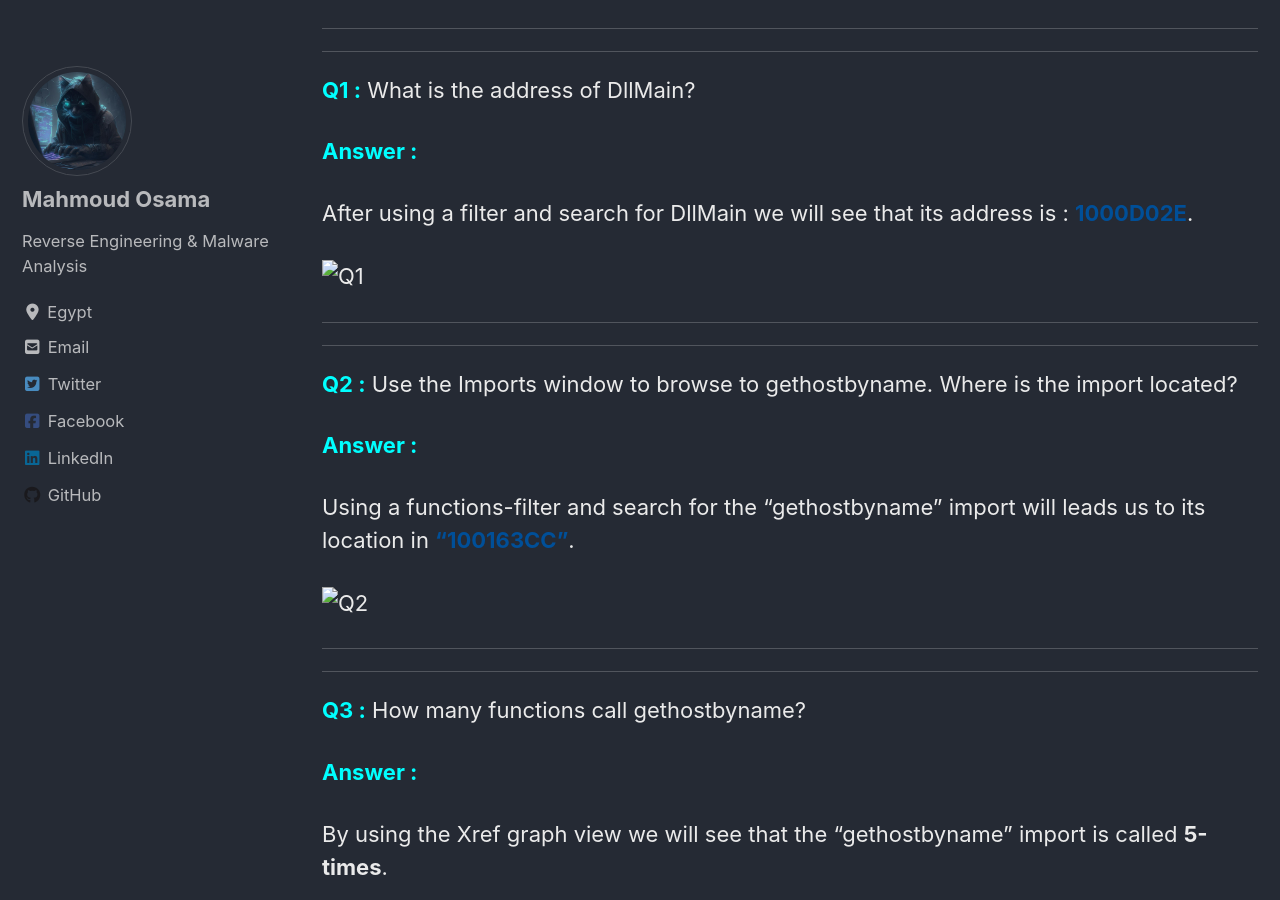
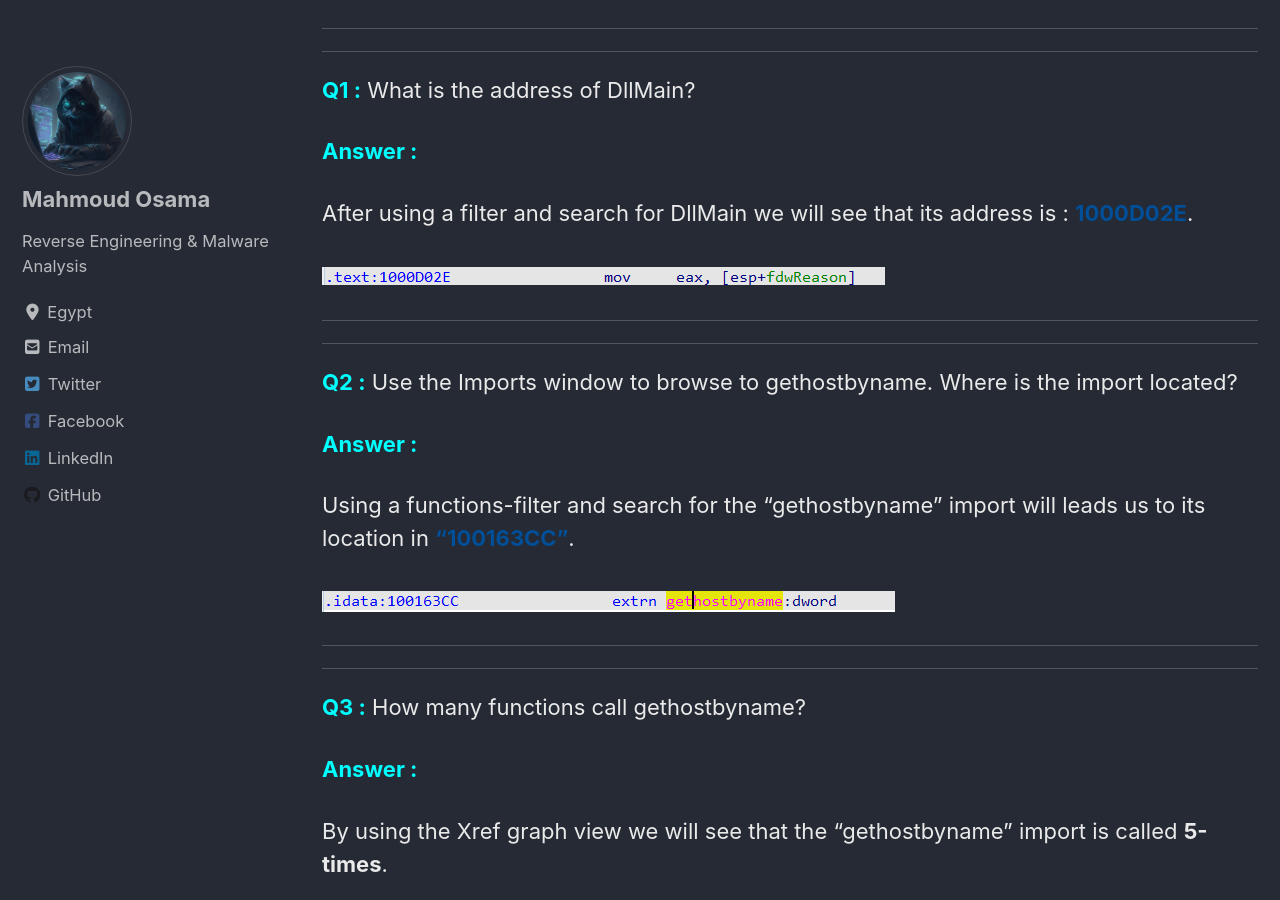
Before and after one commit to 0xS0ME0NE/0xS0ME0NE.github.io, a Jekyll site: the page built from _posts/Tutorials-Labs/2024-04-26-PMACh5.md, in a window 1280 px wide and 900 px high, scrolled down 395 px. Built offline with Jekyll 4.4.1, drawn with Linux system fonts in a browser that asks for light colours; cached includes are drawn as plain includes; nearby versions of some CDN libraries.

Commit message:
editing PMA ch5 images

```diff
--- a/_posts/Tutorials-Labs/2024-04-26-PMACh5.md
+++ b/_posts/Tutorials-Labs/2024-04-26-PMACh5.md
@@ -2,7 +2,7 @@
 title: "Chapter-5 PMA Write-up"
 classes: wide
 header:
-  teaser: assets/images/Covers/PMA_logo.jpg
+  teaser: /assets/images/Covers/PMA_logo.jpg
 ribbon: DarkGray
 description: "A solution to chapter-5 lab from (Practical Malware Analysis) Book"
 categories:
@@ -30,7 +30,7 @@ What is the address of DllMain?
 
  After using a filter and search for DllMain we will see that its address is : <span style="color:#004F98;">**1000D02E**</span>.
 
-![Q1](assets/images/Tutorials-Labs/PMAch5/Q1.png)
+![Q1](/assets/images/Tutorials-Labs/PMAch5/Q1.png)
 
 ___
 ___
@@ -44,7 +44,7 @@ Use the Imports window to browse to gethostbyname. Where is the import located?
 
  Using a functions-filter and search for the "gethostbyname" import will leads us to its location in <span style="color:#004F98;">**"100163CC"**</span>.
 
-![Q2](assets/images/Tutorials-Labs/PMAch5/Q2.png)
+![Q2](/assets/images/Tutorials-Labs/PMAch5/Q2.png)
 
 ___
 ___
@@ -58,7 +58,7 @@ How many functions call gethostbyname?
 
   By using the Xref graph view we will see that the "gethostbyname" import is called **5-times**.
 
-![Q3](assets/images/Tutorials-Labs/PMAch5/Q3.png)
+![Q3](/assets/images/Tutorials-Labs/PMAch5/Q3.png)
 
 ___
 ___
@@ -76,7 +76,7 @@ Along with an IDA-PRO comment says :
 "[This is RDO]pics.praticalmalwareanalys" which is the value stored in eax (the parameter of our function)
 So the requested DNS is: <span style="color:#004F98;">**pics.practicalmalwareanalysis.com**</span>.
 
-![Q4](assets/images/Tutorials-Labs/PMAch5/Q4.png)
+![Q4](/assets/images/Tutorials-Labs/PMAch5/Q4.png)
 
 ___
 ___
@@ -90,7 +90,7 @@ How many local variables has IDA Pro recognized for the subroutine at
 
 By using pseudocode view we wil see that there are <span style="color:#004F98;">**23**</span> local variable ( the ones with negative offsets).
 
-![Q5](assets/images/Tutorials-Labs/PMAch5/Q5.png)
+![Q5](/assets/images/Tutorials-Labs/PMAch5/Q5.png)
 
 ___
 ___
@@ -104,7 +104,7 @@ How many parameters has IDA Pro recognized for the subroutine at
 
 Only <span style="color:#004F98;">**one**</span>  that IDA Pro has recognized, It has been named to <span style="color:#004F98;">**"lpThreadParameter"**</span>
 
-![Q6](assets/images/Tutorials-Labs/PMAch5/Q6.png)
+![Q6](/assets/images/Tutorials-Labs/PMAch5/Q6.png)
 
 ___
 ___
@@ -118,7 +118,7 @@ Use the Strings window to locate the string \cmd.exe /c in the disassembly. Wher
 After using a string filter for the string contains "\cmd.exe /c", by
 double clicking it we will find it at <span style="color:#004F98;">**"10095B34"**</span>.
 
-![Q7](assets/images/Tutorials-Labs/PMAch5/Q7.png)
+![Q7](/assets/images/Tutorials-Labs/PMAch5/Q7.png)
 
 ___
 ___
@@ -131,13 +131,13 @@ What is happening in the area of code that references \cmd.exe /c?
 
 - Now we see that some values are pushed into the stack that catch out eyes like "quit", "exit", "minstall" and "inject".
 
-    ![Q8-a](assets/images/Tutorials-Labs/PMAch5/Q8-a.png)
+    ![Q8-a](/assets/images/Tutorials-Labs/PMAch5/Q8-a.png)
 
-    ![Q8-b](assets/images/Tutorials-Labs/PMAch5/Q8-b.png)
+    ![Q8-b](/assets/images/Tutorials-Labs/PMAch5/Q8-b.png)
 
 - Scrolling down more, we an array say "Encrypt magic for this Remote Shell Session".
 
-    ![Q8-c](assets/images/Tutorials-Labs/PMAch5/Q8-c.png)
+    ![Q8-c](/assets/images/Tutorials-Labs/PMAch5/Q8-c.png)
 - I don't know what is happening here for certain, best guess will be that this is a remote shell session.
 
 ___
@@ -153,16 +153,16 @@ In the same area, at 0x100101C8, it looks like dword_1008E5C4 is a global variab
 
 * The "dword_1008E5C4" is in .data  section, So using Xref we will see 2 functions read its data and only one writes it
 
-  ![Q9-a](assets/images/Tutorials-Labs/PMAch5/Q9-a.png)
+  ![Q9-a](/assets/images/Tutorials-Labs/PMAch5/Q9-a.png)
 
 *  By double clicking on it, we notice that the "dword_1008E5C4" stores what is in EAX which is the returning value of calling sub_10003695
 
-    ![Q9-b](assets/images/Tutorials-Labs/PMAch5/Q9-b.png)
+    ![Q9-b](/assets/images/Tutorials-Labs/PMAch5/Q9-b.png)
 
 * By gitting into sub_10003695 we will see a call to "GetVersionExA" function which is responsible for gathering some information about the OS version (Read more from [here](https://learn.microsoft.com/en-us/windows/win32/api/winnt/ns-winnt-osversioninfoa))
 and compare it with "2" later in "0x100036B7"
 
-  ![Q9-c](assets/images/Tutorials-Labs/PMAch5/Q9-c.png)
+  ![Q9-c](/assets/images/Tutorials-Labs/PMAch5/Q9-c.png)
 
 ***In Breif :***
     the dword_1008E5C4 stores <span style="color:#004F98;">**the OS version.**</span>
@@ -178,11 +178,11 @@ A few hundred lines into the subroutine at 0x1000FF58, a series of comparisons u
 
 * As we see, if the string comparison to robotwork is successful (when memcmp returns 0) the The jnz at will not be taken and the call to "sub_100052A2" will occure,
 
-  ![Q10-a](assets/images/Tutorials-Labs/PMAch5/Q10-a.png)
+  ![Q10-a](/assets/images/Tutorials-Labs/PMAch5/Q10-a.png)
 
 * By going to "sub_100052A2" we will see that it gather some information about "SOFTWARE\Microsoft\Windows\CurrentVersion"
 
-  ![Q10-b](assets/images/Tutorials-Labs/PMAch5/Q10-b.png)
+  ![Q10-b](/assets/images/Tutorials-Labs/PMAch5/Q10-b.png)
 
 
 ___
@@ -197,13 +197,13 @@ What does the export PSLIST do?
 
 
 * After finding PSLIST and by using the graphical view we will see that there is to ways the execution my follow depending on te result of calling "sub_100036C3"
-![Q11-c](assets/images/Tutorials-Labs/PMAch5/Q11-c.png)
+![Q11-c](/assets/images/Tutorials-Labs/PMAch5/Q11-c.png)
 
 *  The "sub_100036C3" looks like it gathetr some information about "OS version".
-![Q11-b](assets/images/Tutorials-Labs/PMAch5/Q11-b.png)
+![Q11-b](/assets/images/Tutorials-Labs/PMAch5/Q11-b.png)
 
 *  Both ways will lead us to "loc_1000705B" which sent out these information via network socket.
-![Q11-a](assets/images/Tutorials-Labs/PMAch5/Q11-a.png)
+![Q11-a](/assets/images/Tutorials-Labs/PMAch5/Q11-a.png)
 
 
 ___
@@ -219,7 +219,7 @@ the API functions alone, what could you rename this function?
 <span style="color:#00FFFF;">**Answer :**</span>
 
 Using Xref from "sub_10004E79", we will see that it uses " GetSystemDefaultLangID", "sprintf", "strlen", so I would name it "_get_language_ID"
-![Q12](assets/images/Tutorials-Labs/PMAch5/Q12.png)
+![Q12](/assets/images/Tutorials-Labs/PMAch5/Q12.png)
 
 
 ___
@@ -235,7 +235,7 @@ at a depth of 2?
 
 Using a custom cross-reference graph
 for "0x1000D02E", we will see that there is 4 functions called directly by "_DllMain@12".
-![Q13](assets/images/Tutorials-Labs/PMAch5/Q13.png)
+![Q13](/assets/images/Tutorials-Labs/PMAch5/Q13.png)
 
 
 ___
@@ -259,7 +259,7 @@ The sleep function takes eax as it's parameter, by going back in code we find th
 * At last the '30' is multiplied by '1000' and stored in eax
 * finally eax is passed to "Sleep", So the program will sleep by 30,000 milli_second (30 second).
 
-![Q14](assets/images/Tutorials-Labs/PMAch5/Q14.png)
+![Q14](/assets/images/Tutorials-Labs/PMAch5/Q14.png)
 
 
 ___
@@ -273,7 +273,7 @@ At 0x10001701 is a call to socket. What are the three parameters?
 
 Looking at this address we can see a call to socket which takes 3 parameters (protocol, type, and af) all of which are pushed to the stack prior to the call
 
-![Q15](assets/images/Tutorials-Labs/PMAch5/Q15.png)
+![Q15](/assets/images/Tutorials-Labs/PMAch5/Q15.png)
 
 
 ___
@@ -309,14 +309,14 @@ the in instruction, is there further evidence of VMware detection?
 
 * By searching for "ED" as a sequance of bytes we can see that it's in use with the string "VMXh" in "sub_10006196"
 
-    ![Q17-b](assets/images/Tutorials-Labs/PMAch5/Q17-b.png)
+    ![Q17-b](/assets/images/Tutorials-Labs/PMAch5/Q17-b.png)
 
 * Usin an "Xref to" graph for sub_10006196 will tell us that this function had been called 3-times by "InstallSB", "InstallSA" and "InstallRT".
 
-    ![Q17-c](assets/images/Tutorials-Labs/PMAch5/Q17-c.png)
+    ![Q17-c](/assets/images/Tutorials-Labs/PMAch5/Q17-c.png)
 * By diving into each one of them we will found a comparsion that decide if th VMWare is deticted go to "loc_1000D870" then cancel the installaion, if not go to "loc_1000D88E" and continue.
 
-    ![Q17-a](assets/images/Tutorials-Labs/PMAch5/Q17-a.png)
+    ![Q17-a](/assets/images/Tutorials-Labs/PMAch5/Q17-a.png)
 
 
 ___
@@ -330,7 +330,7 @@ Jump your cursor to 0x1001D988. What do you find?
 
 By going to "0x1001D988" all we can see is a collection of random data.
 
-![Q18](assets/images/Tutorials-Labs/PMAch5/Q18.png)
+![Q18](/assets/images/Tutorials-Labs/PMAch5/Q18.png)
 
 
 ___
@@ -377,7 +377,7 @@ Open the script with a text editor. How does it work?
 
 By opining the script in VScode we see
 
-![Q21](assets/images/Tutorials-Labs/PMAch5/Q21.png)
+![Q21](/assets/images/Tutorials-Labs/PMAch5/Q21.png)
 
 Now we understand what happend:
 
```
Also changed, not shown: _posts/Tutorials-Labs/2024-04-26-PMACh6.md (+1 -1 lines).
